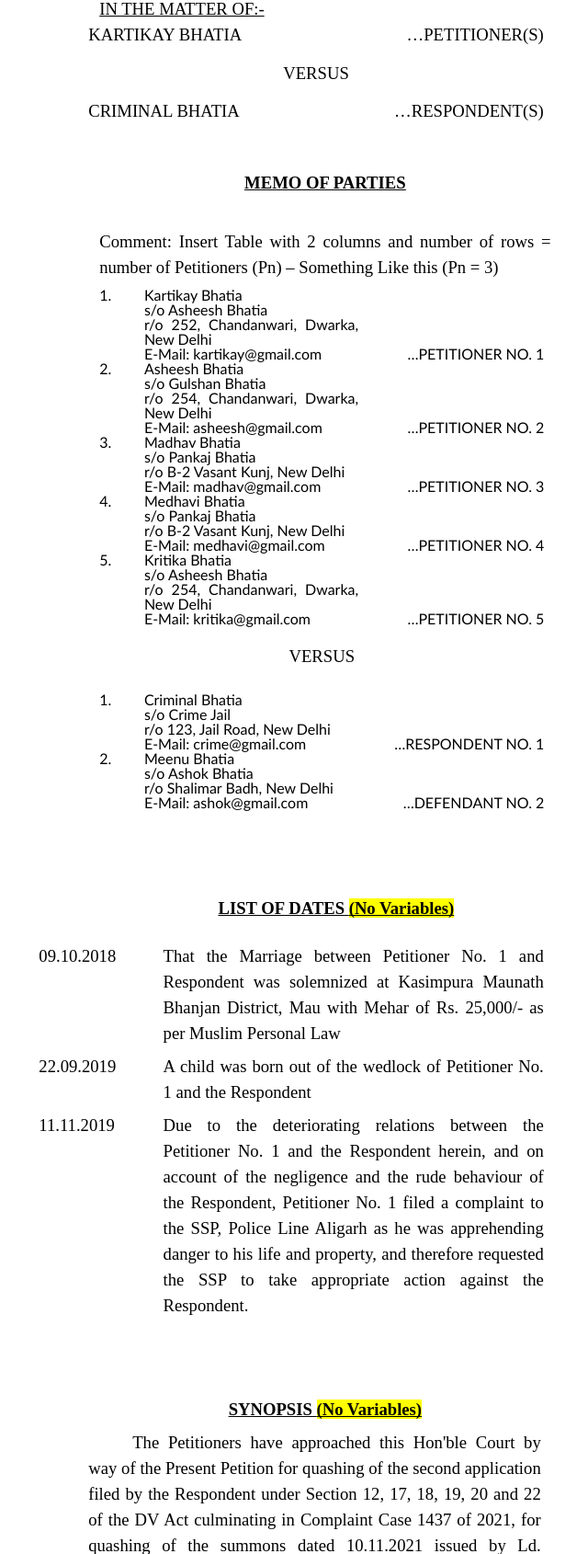
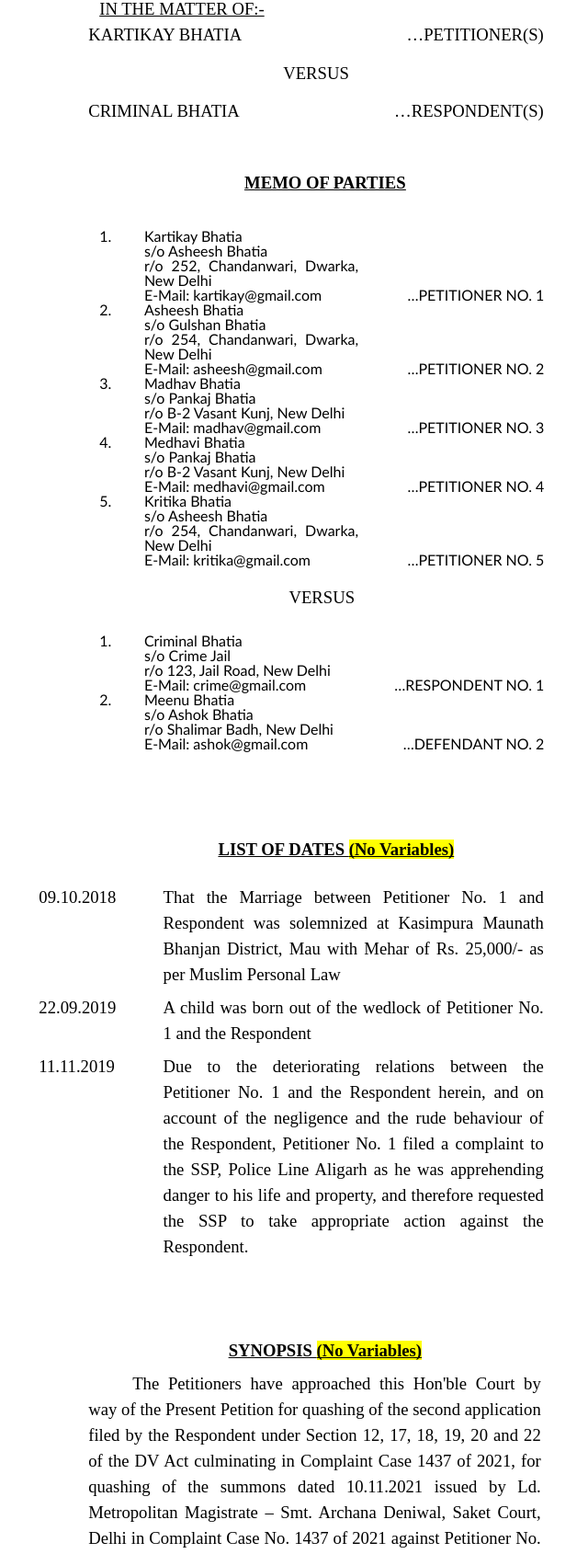
Before and after one commit to kakapapa252/FilingSysDemo, a Django app: page /file/1 in a window 1280 px wide. Shown: the part 1596-3286 px from the top of the page at 92% size, without its empty margins (51-691 px from the left). Run offline with Django 4.2, Linux system fonts and the light colour scheme; data comes from the database, SQL or seed files in the repository; some web fonts are replaced.

Commit message:
remove placeholder text after memo of parties

```diff
--- a/DataEntry/templates/OutputFile.html
+++ b/DataEntry/templates/OutputFile.html
@@ -1795,13 +1795,7 @@ Description automatically generated with medium confidence"
             </tr>
         </table>
         <h1 class="c70"><span class="c11 c51">MEMO OF PARTIES</span></h1>
-        <p class="c13"
-            ><span class="c5"
-                >Comment: Insert Table with 2 columns and number of rows =
-                number of Petitioners (Pn) &ndash; Something Like this (Pn =
-                3)</span
-            ></p
-        ><a id="t.bdc459592d6a240ae6f2018372fa6b8b38e0ca0f"></a><a id="t.5"></a>
+        <a id="t.bdc459592d6a240ae6f2018372fa6b8b38e0ca0f"></a><a id="t.5"></a>
         <table class="c43">
             {% for person,relation in petitionerList %}
             <tr class="c14">
```
